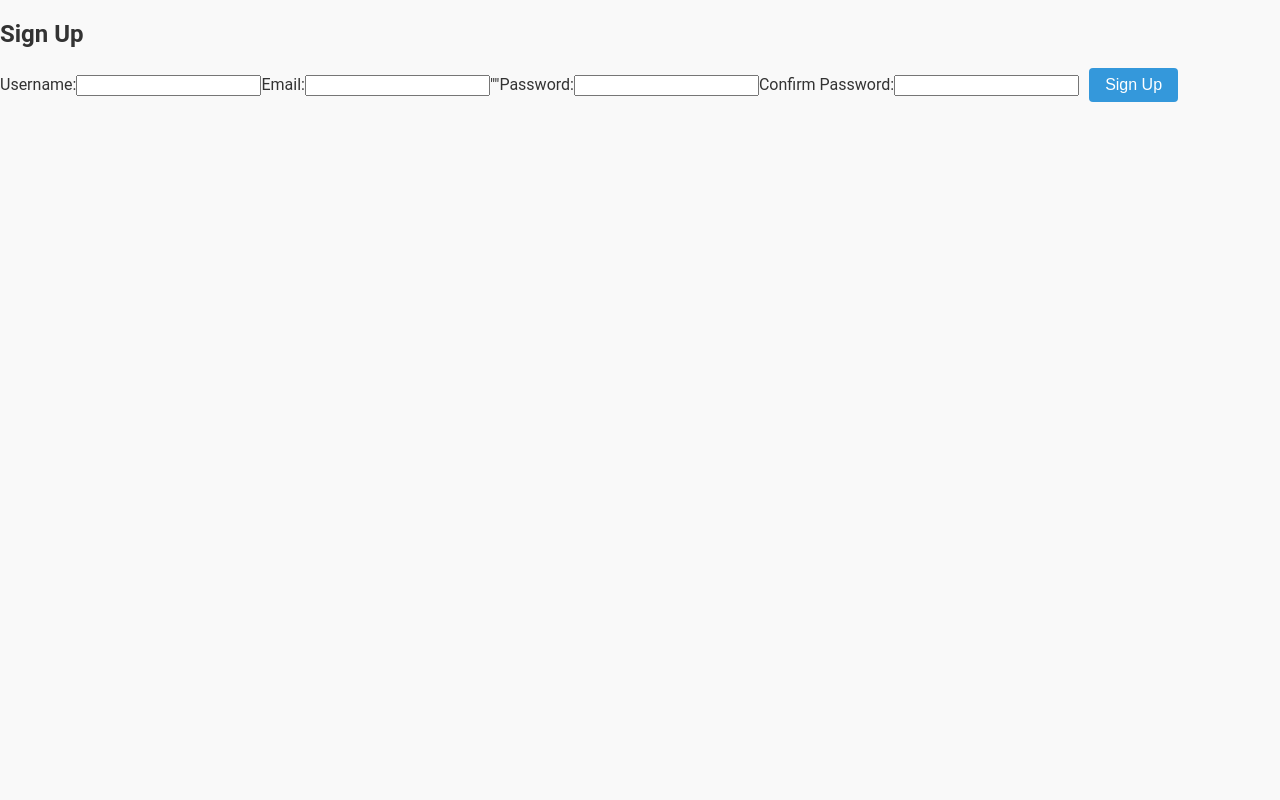
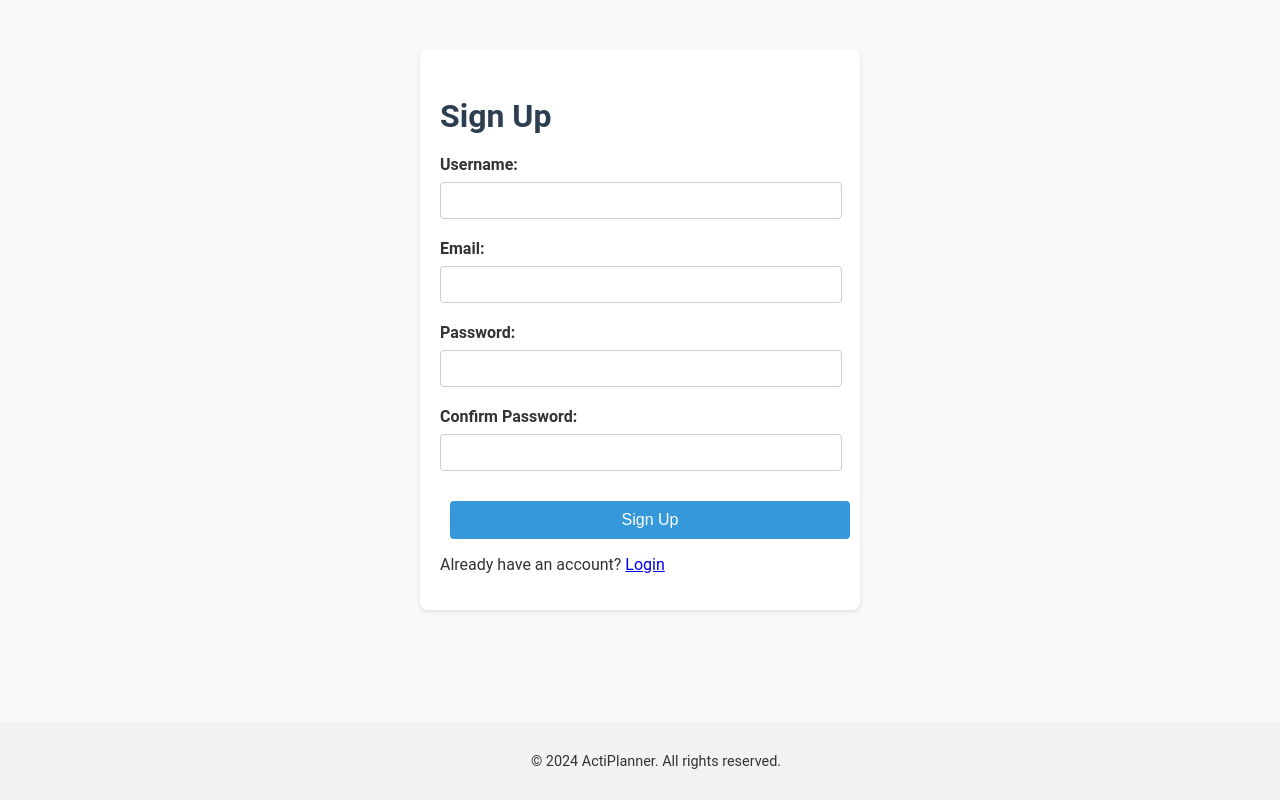
Before and after one commit to riouta/ActiPlannerWebSite, a Next.js app: page /signup in a window 1280 px wide. Built offline with nearby package versions, Linux system fonts and the light colour scheme.

Commit message:
styled pages

```diff
--- a/pages/CRUD/[id].tsx
+++ b/pages/CRUD/[id].tsx
@@ -2,6 +2,7 @@ import React, { useEffect, useState } from 'react';
 import { useRouter } from 'next/router';
 import Link from 'next/link';
 import { PrismaClient } from '@prisma/client';
+import Footer from '../../components/Footer';
 
 interface Activity {
   id: string;
@@ -38,6 +39,7 @@ const ActivityDetailPage: React.FC = () => {
   }
 
   return (
+    <>
     <div>
       <h1>{activity.name}</h1>
       <p>{activity.description}</p>
@@ -52,6 +54,8 @@ const ActivityDetailPage: React.FC = () => {
         router.push('/');
       }}>Delete</button>
     </div>
+    <Footer/>
+    </>
   );
 };
 
--- a/pages/CRUD/add.tsx
+++ b/pages/CRUD/add.tsx
@@ -2,6 +2,7 @@ import React, { useState, FormEvent, ChangeEvent } from 'react';
 import { useRouter } from 'next/router';
 import { useSession } from 'next-auth/react';
 //import Head from "next/head";
+import Footer from '../../components/Footer';
 
 const AddActivityPage: React.FC = () => {
   const { data: session } = useSession();
@@ -125,6 +126,7 @@ const AddActivityPage: React.FC = () => {
           </button>
         </div>
       </div>
+      <Footer />
     </>
   );
 };
--- a/pages/CRUD/delete.tsx
+++ b/pages/CRUD/delete.tsx
@@ -2,6 +2,7 @@ import Head from "next/head";
 import Link from "next/link";
 import { useRouter } from "next/router";
 import { useEffect, useState } from "react";
+import Footer from '../../components/Footer';
 
 const DeleteActivityPage = () => {
   const router = useRouter();
@@ -72,6 +73,7 @@ const DeleteActivityPage = () => {
       <Head>
         <title>Delete Activity</title>
       </Head>
+      <Footer/>
     </>
   );
 };
--- a/pages/CRUD/edit.tsx
+++ b/pages/CRUD/edit.tsx
@@ -1,6 +1,7 @@
 import React, { useEffect, useState, FormEvent, ChangeEvent } from 'react';
 import { useRouter } from 'next/router';
 import Head from "next/head";
+import Footer from '../../components/Footer';
 
 
 const EditActivityPage: React.FC = () => {
@@ -121,6 +122,7 @@ const EditActivityPage: React.FC = () => {
           </button>
         </div>
       </div>
+      < Footer/>
     </>
   );
 };
--- a/pages/signup.tsx
+++ b/pages/signup.tsx
@@ -3,6 +3,8 @@ import Link from 'next/link';
 import Button from '../components/Button';
 import ErrorAlert from '../components/ErrorAlert';
 import LoadingSpinner from '../components/LoadingSpinner';
+import Header from '../components/Header';
+import Footer from '../components/Footer';
 
 const SignupPage: React.FC = () => {
   const [username, setUsername] = useState('');
@@ -47,7 +49,9 @@ const SignupPage: React.FC = () => {
   };
 
   return (
-    <div>
+    <>
+
+      <div className="signup-container">
         <h2>Sign Up</h2>
         {error && <ErrorAlert message={error} />}
         <form onSubmit={(e) => { e.preventDefault(); handleSignup(); }}>
@@ -67,7 +71,7 @@ const SignupPage: React.FC = () => {
             onChange={(e) => setEmail(e.target.value)}
             required
           />
-        ""
+
           <label>Password:</label>
           <input
             type="password"
@@ -86,7 +90,10 @@ const SignupPage: React.FC = () => {
             {loading ? <LoadingSpinner /> : 'Sign Up'}
           </Button>
         </form>
+        <p>Already have an account? <Link href="/login">Login</Link></p>
       </div>
+      <Footer />
+    </>
   );
 };
 
--- a/styles/globals.css
+++ b/styles/globals.css
@@ -14,6 +14,11 @@ body {
     max-width: 800px;
     margin: 0 auto;
     padding: 20px;
+  }
+  h1, h2 {
+    font-size: 2.5rem;
+    color: #2c3e50;
+    margin-bottom: 20px;
   }
 
   /* Page header styles */
@@ -66,7 +71,7 @@ body {
   }
 
   .form-container button:hover {
-    background-color: #0056b3;
+    background-color: #7f93a1;
   }
 
   /* Activity card styles */
@@ -156,8 +161,8 @@ body {
     text-align: center;
     font-size: 0.9rem;
     position: fixed;
-  width: 100%;
-  bottom: 0;
+    width: 100%;
+    bottom: 0;
   }
 
   header {
@@ -210,3 +215,37 @@ body {
       transform: rotate(360deg);
     }
   }
+  .signup-container {
+    max-width: 400px;
+    margin: 50px auto;
+    background-color: white;
+    padding: 20px;
+    border-radius: 8px;
+    box-shadow: 0 2px 4px rgba(0, 0, 0, 0.1);
+  }
+
+  .signup-container h2 {
+    font-size: 2rem;
+    margin-bottom: 20px;
+  }
+
+  .signup-container label {
+    display: block;
+    margin-bottom: 8px;
+    font-weight: bold;
+  }
+
+  .signup-container input {
+    width: calc(100% - 20px);
+    padding: 10px;
+    margin-bottom: 20px;
+    border: 1px solid #ccc;
+    border-radius: 4px;
+  }
+
+  .signup-container button {
+    width: 100%;
+    padding: 10px;
+    font-size: 1rem;
+    margin-top: 10px;
+  }
--- a/styles/login.css
+++ /dev/null
@@ -1,32 +0,0 @@
-/* login.module.css */
-.container {
-    max-width: 400px;
-    margin: 0 auto;
-    padding: 20px;
-    border: 1px solid #ccc;
-    border-radius: 8px;
-  }
-
-  .input {
-    width: 100%;
-    margin-bottom: 20px;
-    padding: 10px;
-    border: 1px solid #ccc;
-    border-radius: 4px;
-    font-size: 16px;
-  }
-
-  .button {
-    width: 100%;
-    padding: 10px;
-    border: none;
-    border-radius: 4px;
-    background-color: #007bff;
-    color: #fff;
-    font-size: 16px;
-    cursor: pointer;
-  }
-
-  .button:hover {
-    background-color: #0056b3;
-  }
```
Also changed, not shown: pages/login.tsx (+8 -5 lines), pages/protected.tsx (+26 -26 lines), styles/signup.css (deleted). Lines whose indentation alone changed are shown as unchanged.
